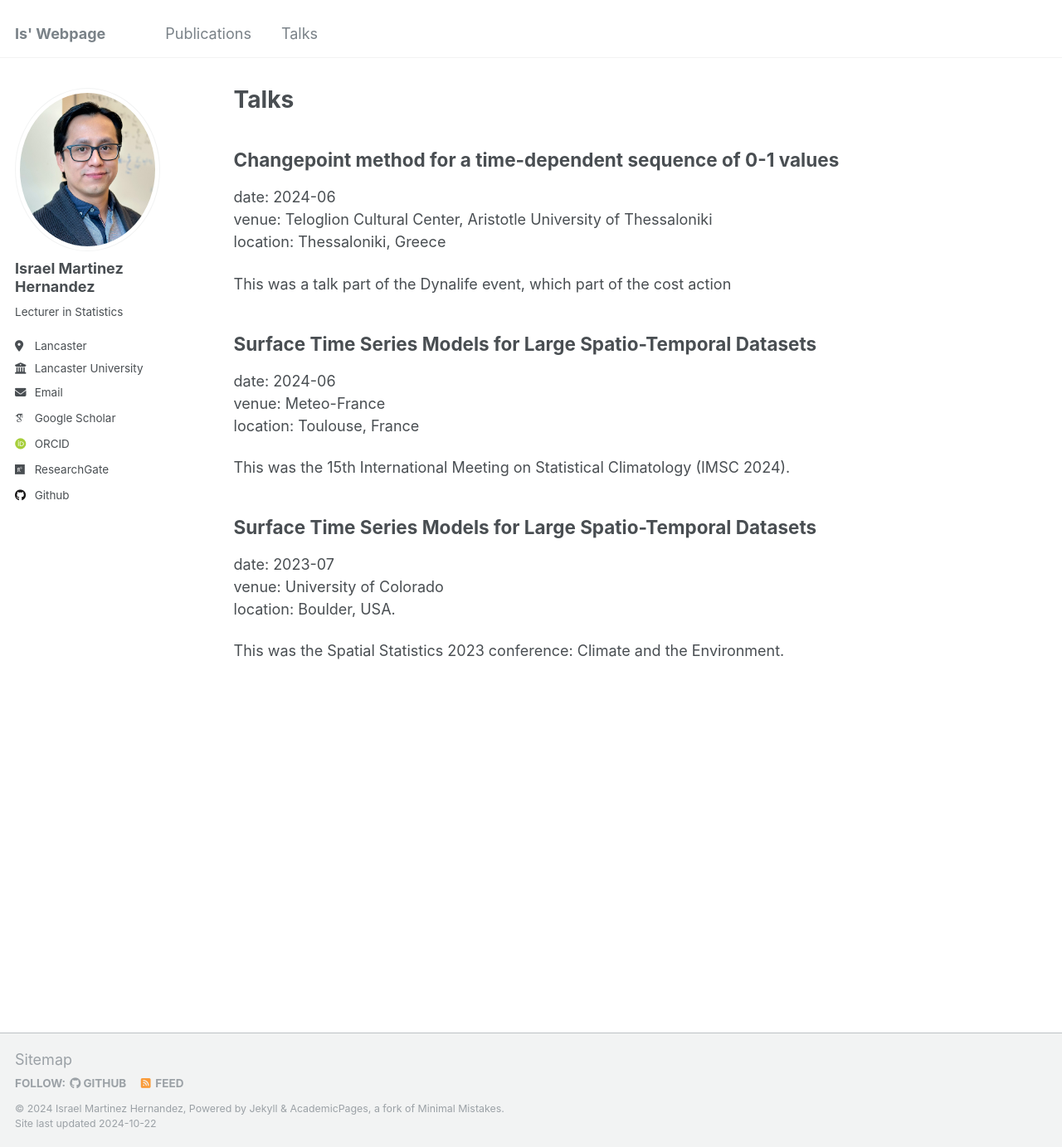
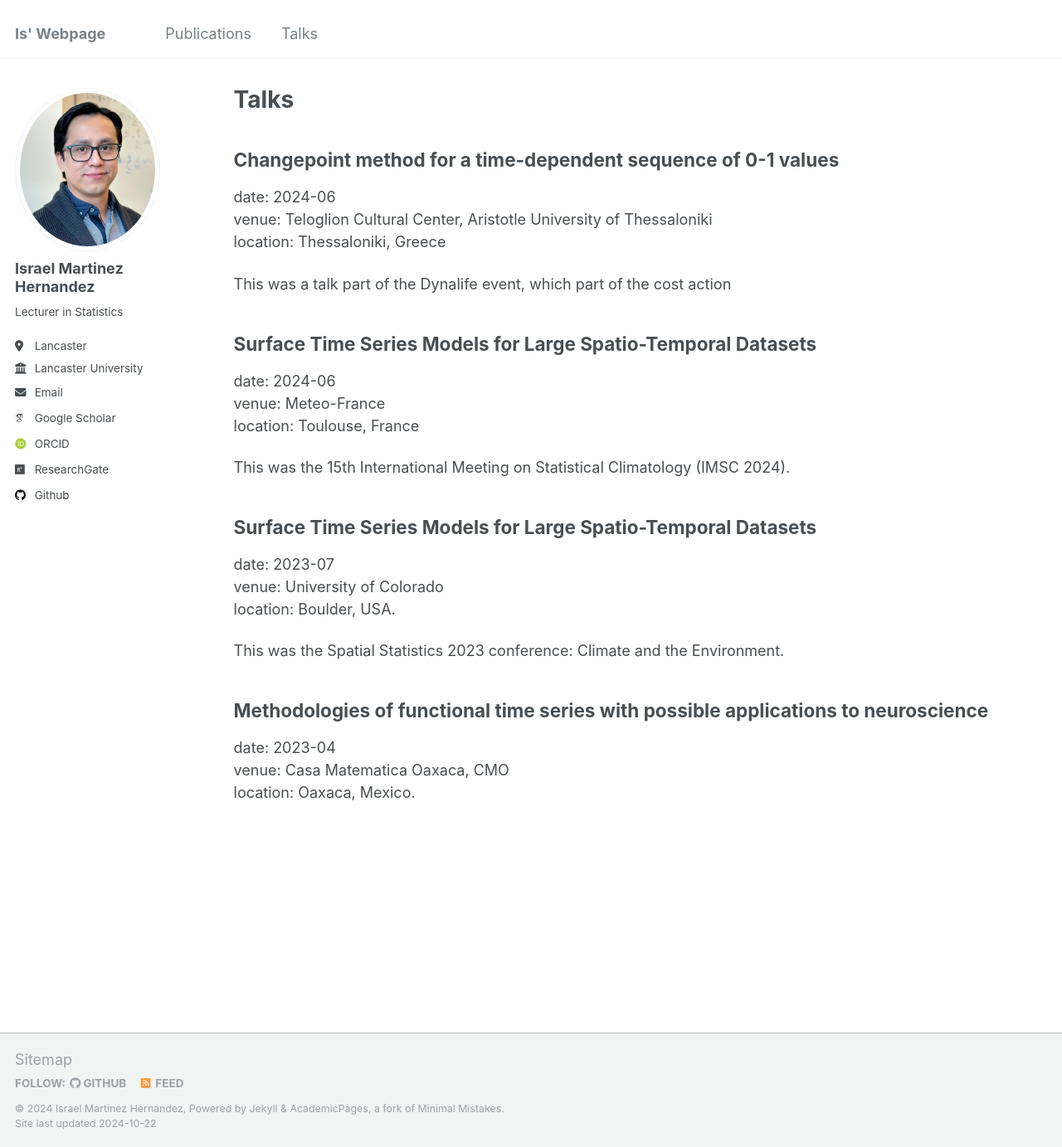
Before and after one commit to I-MH/I-MH.github.io, a Jekyll site: the page built from _pages/talks.md, in a window 1280 px wide and 1383 px high. Shown: the whole window at 83% size. Built offline with Jekyll 4.4.1, drawn with Linux system fonts in a browser that asks for light colours; some web fonts are replaced.

Commit message:
Update talks.md

```diff
--- a/_pages/talks.md
+++ b/_pages/talks.md
@@ -30,3 +30,9 @@ venue: University of Colorado\
 location: Boulder, USA.
 
 This was the Spatial Statistics 2023 conference: Climate and the Environment.
+
+## Methodologies of functional time series with possible applications to neuroscience
+
+date: 2023-04\
+venue: Casa Matematica Oaxaca, CMO\
+location: Oaxaca, Mexico.
```
